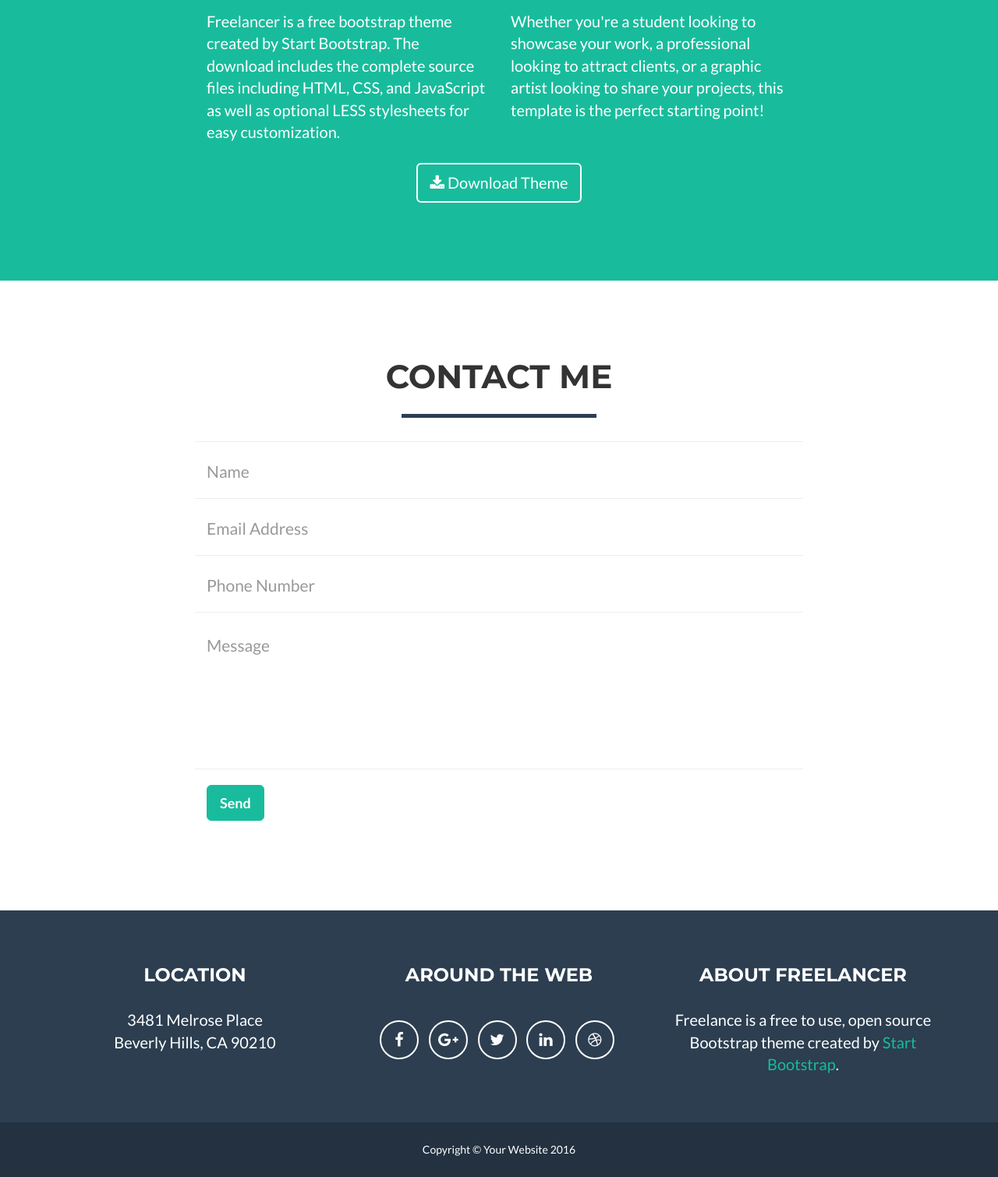
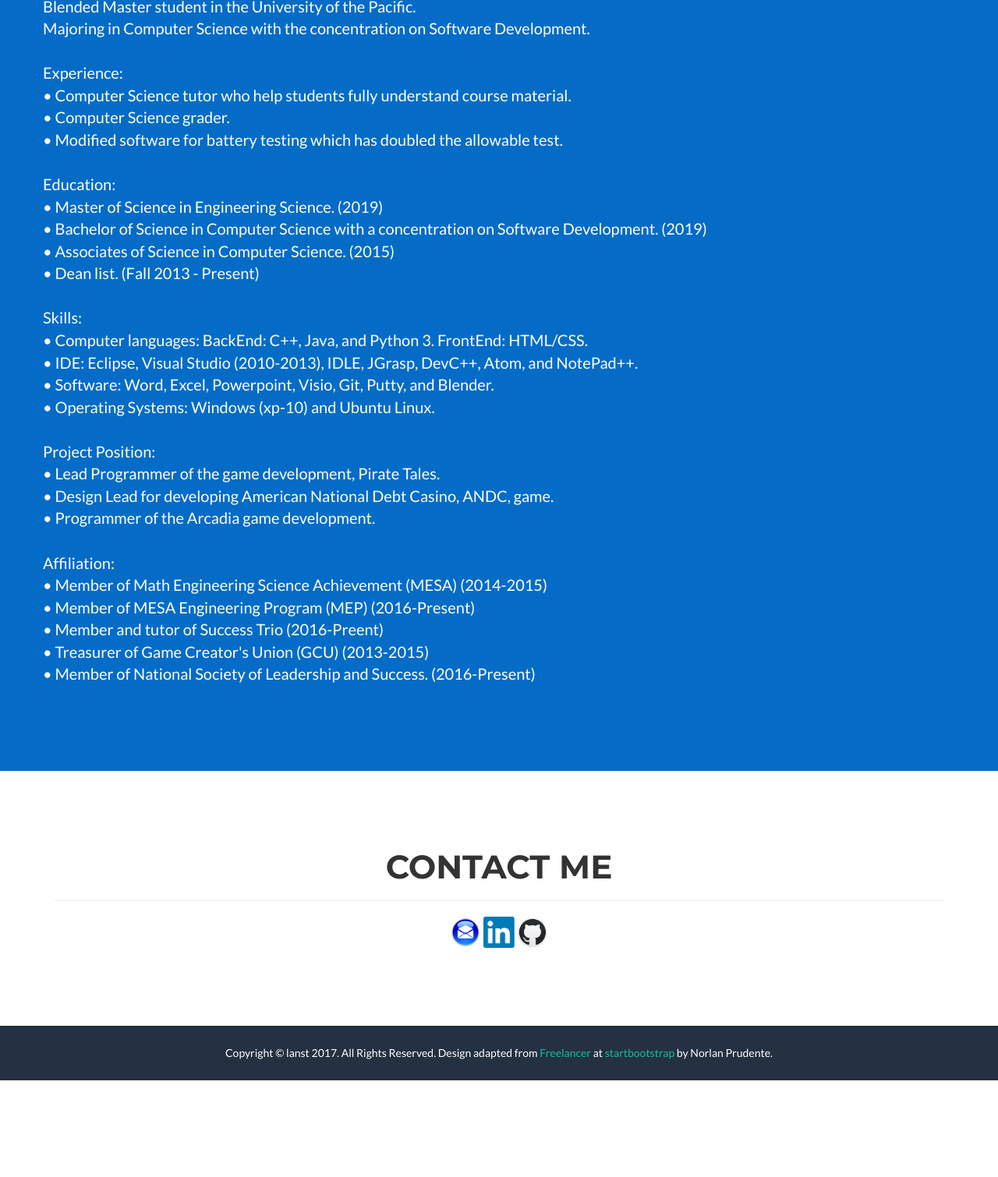
Before and after one commit to lanst/webPortfolio, a website: page index.html in a window 1280 px wide. Shown: the part 1897-3407 px from the top of the page at 78% size. After the commit the page ends 3283 px from the top, so only its background shows below. Drawn offline with nearby package versions, Linux system fonts and the light colour scheme.

Commit message:
completed all 3 section. just the portfolio left.

```diff
--- a/css/freelancer.css
+++ b/css/freelancer.css
@@ -514,3 +514,6 @@ fieldset[disabled] .btn-success.active {
 div#maincontent {
   outline: none;
 }
+.aboutMe {
+  text-align: center;
+}
--- a/index.html
+++ b/index.html
@@ -162,20 +162,44 @@
             <div class="row">
                 <div class="col-lg-12 text-center">
                     <h2>About</h2>
-                    <hr class="star-light">
+                    <hr>
                 </div>
             </div>
             <div class="row">
-                <div class="col-lg-4 col-lg-offset-2">
-                    <p>Freelancer is a free bootstrap theme created by Start Bootstrap. The download includes the complete source files including HTML, CSS, and JavaScript as well as optional LESS stylesheets for easy customization.</p>
-                </div>
-                <div class="col-lg-4">
-                    <p>Whether you're a student looking to showcase your work, a professional looking to attract clients, or a graphic artist looking to share your projects, this template is the perfect starting point!</p>
-                </div>
-                <div class="col-lg-8 col-lg-offset-2 text-center">
-                    <a href="#" class="btn btn-lg btn-outline">
-                        <i class="fa fa-download"></i> Download Theme
-                    </a>
+                <div>
+                    <p>
+                      Blended Master student in the University of the Pacific.<br>
+                      Majoring in Computer Science with the concentration on Software Development.<br><br>
+
+                      Experience:<br>
+                      • Computer Science tutor who help students fully understand course material.<br>
+                      • Computer Science grader.<br>
+                      • Modified software for battery testing which has doubled the allowable test.<br><br>
+
+                      Education:<br>
+                      • Master of Science in Engineering Science. (2019)<br>
+                      • Bachelor of Science in Computer Science with a concentration on Software Development. (2019)<br>
+                      • Associates of Science in Computer Science. (2015)<br>
+                      • Dean list. (Fall 2013 - Present)<br><br>
+
+                      Skills:<br>
+                      • Computer languages: BackEnd: C++, Java, and Python 3. FrontEnd: HTML/CSS.<br>
+                      • IDE: Eclipse, Visual Studio (2010-2013), IDLE, JGrasp, DevC++, Atom, and NotePad++.<br>
+                      • Software: Word, Excel, Powerpoint, Visio, Git, Putty, and Blender.<br>
+                      • Operating Systems: Windows (xp-10) and Ubuntu Linux.<br><br>
+
+                      Project Position:<br>
+                      • Lead Programmer of the game development, Pirate Tales.<br>
+                      • Design Lead for developing American National Debt Casino, ANDC, game.<br>
+                      • Programmer of the Arcadia game development.<br><br>
+
+                      Affiliation:<br>
+                      • Member of Math Engineering Science Achievement (MESA) (2014-2015)<br>
+                      • Member of MESA Engineering Program (MEP) (2016-Present)<br>
+                      • Member and tutor of Success Trio (2016-Preent)<br>
+                      • Treasurer of Game Creator's Union (GCU) (2013-2015)<br>
+                      • Member of National Society of Leadership and Success. (2016-Present)
+                    </p>
                 </div>
             </div>
         </div>
@@ -187,50 +211,10 @@
             <div class="row">
                 <div class="col-lg-12 text-center">
                     <h2>Contact Me</h2>
-                    <hr class="star-primary">
-                </div>
-            </div>
-            <div class="row">
-                <div class="col-lg-8 col-lg-offset-2">
-                    <!-- To configure the contact form email address, go to mail/contact_me.php and update the email address in the PHP file on line 19. -->
-                    <!-- The form should work on most web servers, but if the form is not working you may need to configure your web server differently. -->
-                    <form name="sentMessage" id="contactForm" novalidate>
-                        <div class="row control-group">
-                            <div class="form-group col-xs-12 floating-label-form-group controls">
-                                <label for="name">Name</label>
-                                <input type="text" class="form-control" placeholder="Name" id="name" required data-validation-required-message="Please enter your name.">
-                                <p class="help-block text-danger"></p>
-                            </div>
-                        </div>
-                        <div class="row control-group">
-                            <div class="form-group col-xs-12 floating-label-form-group controls">
-                                <label for="email">Email Address</label>
-                                <input type="email" class="form-control" placeholder="Email Address" id="email" required data-validation-required-message="Please enter your email address.">
-                                <p class="help-block text-danger"></p>
-                            </div>
-                        </div>
-                        <div class="row control-group">
-                            <div class="form-group col-xs-12 floating-label-form-group controls">
-                                <label for="phone">Phone Number</label>
-                                <input type="tel" class="form-control" placeholder="Phone Number" id="phone" required data-validation-required-message="Please enter your phone number.">
-                                <p class="help-block text-danger"></p>
-                            </div>
-                        </div>
-                        <div class="row control-group">
-                            <div class="form-group col-xs-12 floating-label-form-group controls">
-                                <label for="message">Message</label>
-                                <textarea rows="5" class="form-control" placeholder="Message" id="message" required data-validation-required-message="Please enter a message."></textarea>
-                                <p class="help-block text-danger"></p>
-                            </div>
-                        </div>
-                        <br>
-                        <div id="success"></div>
-                        <div class="row">
-                            <div class="form-group col-xs-12">
-                                <button type="submit" class="btn btn-success btn-lg">Send</button>
-                            </div>
-                        </div>
-                    </form>
+                    <hr>
+                    <a href="mailto:norlanprudente@gmail.com"><img src="img/email.png" style="width:40px;height:40px;"></a>
+                    <a href="https://www.linkedin.com/in/nprudente14" target="_blank"><img src="img/linkedIn.PNG" style="width:40px;height:40px;"></a>
+                    <a href="https://github.com/lanst" target="_blank"><img src="img/github.PNG" style="width:40px;height:40px;"></a>
                 </div>
             </div>
         </div>
@@ -238,46 +222,14 @@
 
     <!-- Footer -->
     <footer class="text-center">
-        <div class="footer-above">
-            <div class="container">
-                <div class="row">
-                    <div class="footer-col col-md-4">
-                        <h3>Location</h3>
-                        <p>3481 Melrose Place
-                            <br>Beverly Hills, CA 90210</p>
-                    </div>
-                    <div class="footer-col col-md-4">
-                        <h3>Around the Web</h3>
-                        <ul class="list-inline">
-                            <li>
-                                <a href="#" class="btn-social btn-outline"><span class="sr-only">Facebook</span><i class="fa fa-fw fa-facebook"></i></a>
-                            </li>
-                            <li>
-                                <a href="#" class="btn-social btn-outline"><span class="sr-only">Google Plus</span><i class="fa fa-fw fa-google-plus"></i></a>
-                            </li>
-                            <li>
-                                <a href="#" class="btn-social btn-outline"><span class="sr-only">Twitter</span><i class="fa fa-fw fa-twitter"></i></a>
-                            </li>
-                            <li>
-                                <a href="#" class="btn-social btn-outline"><span class="sr-only">Linked In</span><i class="fa fa-fw fa-linkedin"></i></a>
-                            </li>
-                            <li>
-                                <a href="#" class="btn-social btn-outline"><span class="sr-only">Dribble</span><i class="fa fa-fw fa-dribbble"></i></a>
-                            </li>
-                        </ul>
-                    </div>
-                    <div class="footer-col col-md-4">
-                        <h3>About Freelancer</h3>
-                        <p>Freelance is a free to use, open source Bootstrap theme created by <a href="http://startbootstrap.com">Start Bootstrap</a>.</p>
-                    </div>
-                </div>
-            </div>
-        </div>
         <div class="footer-below">
             <div class="container">
                 <div class="row">
                     <div class="col-lg-12">
-                        Copyright &copy; Your Website 2016
+                        Copyright &copy; lanst 2017. All Rights Reserved. Design adapted from
+                        <a href="https://startbootstrap.com/template-overviews/freelancer/" target="_blank">
+                          Freelancer</a> at <a href="https://startbootstrap.com/" target="_blank">
+                            startbootstrap</a> by Norlan Prudente.
                     </div>
                 </div>
             </div>
```
Also changed, not shown: css/freelancer.min.css.
